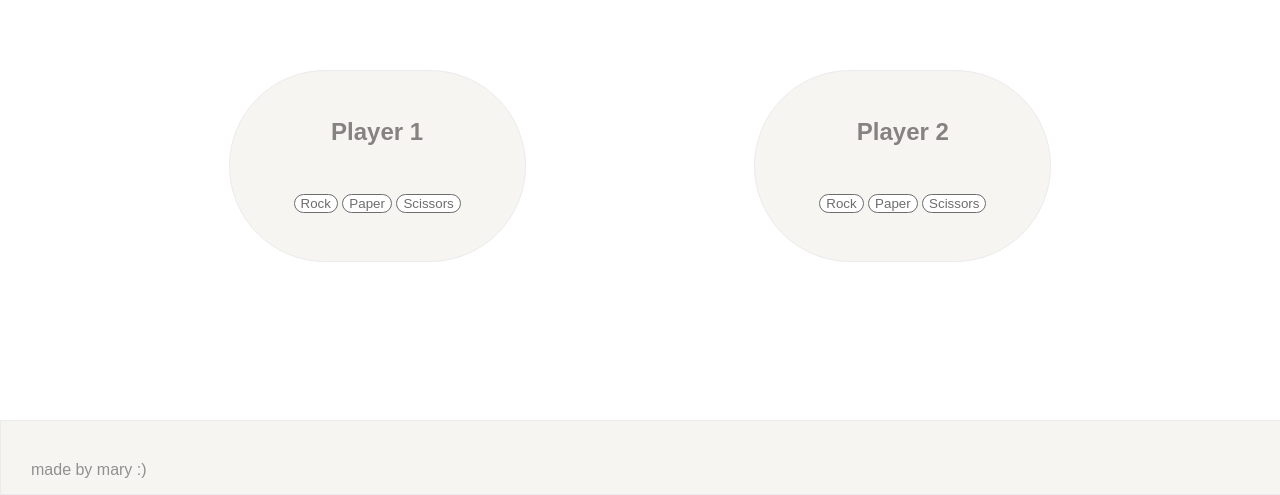
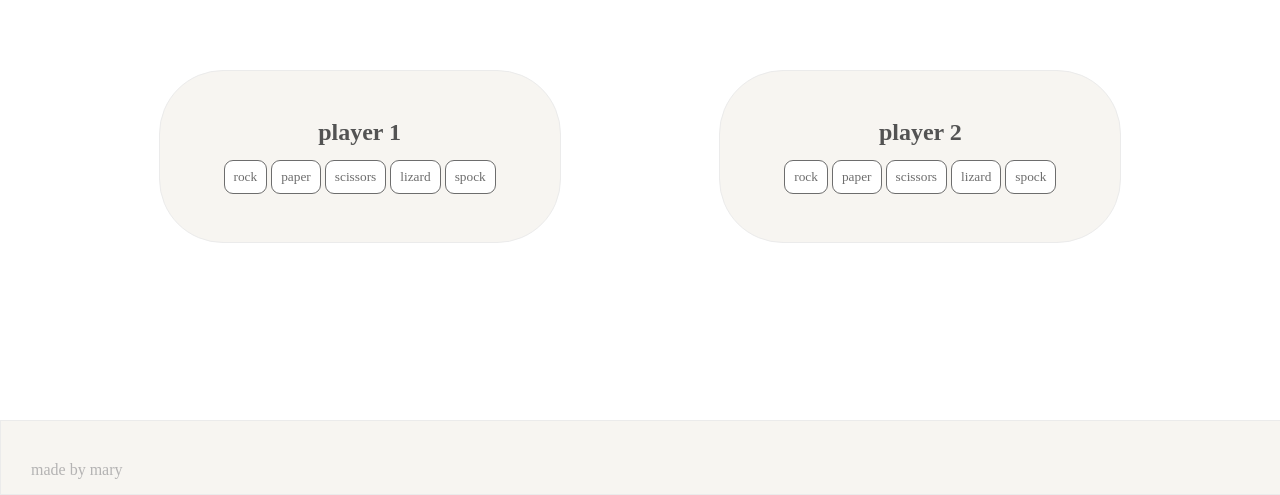
Before and after one commit to mary-toth/roshambo-js, a plain HTML site: page public/index.html in a window 1280 px wide. Shown: the part 305-800 px from the top of the page. Drawn offline with Linux system fonts and the light colour scheme.

Commit message:
more css

```diff
--- a/public/index.html
+++ b/public/index.html
@@ -9,36 +9,38 @@
   </head>
   <body>
     <header>
-      <img><img src=https://pxt.azureedge.net/blob/68f66c3ddc3acfc4c53157abf92eace202d46db2/static/courses/csintro/conditionals/rock-paper-scissors-items.png></img></h1>
+      <img
+      src=https://pxt.azureedge.net/blob/68f66c3ddc3acfc4c53157abf92eace202d46db2/static/courses/csintro/conditionals/rock-paper-scissors-items.png>
     </header>
     <main>
       <section class="player1">
-        <h2>Player 1</h2>
+        <h2>player 1</h2>
         <!-- <fieldset><input type="text" placeholder="Player 1's Name" /></fieldset> -->
-        <button class="rock">Rock</button>
-        <button class="paper">Paper</button>
-        <button class="scissors">Scissors</button>
+        <button class="rock">rock</button>
+        <button class="paper">paper</button>
+        <button class="scissors">scissors</button>
+        <button class="lizard">lizard</button>
+        <button class="spock">spock</button>
       </section>
 
       <section class="player2">
-        <h2>Player 2</h2>
+        <h2>player 2</h2>
         <!-- <fieldset><input type="text" placeholder="Player 2's Name" /></fieldset> -->
-        <button class="rock">Rock</button>
-        <button class="paper">Paper</button>
-        <button class="scissors">Scissors</button>
+
+        <!-- <img src="/images/rock.png" width="50px" />
+        <img src="images/paper.png" width="50px" />
+        <img src="images/scissors.png" width="50px" /> -->
+
+        <button class="rock">rock</button>
+        <button class="paper">paper</button>
+        <button class="scissors">scissors</button>
+        <button class="lizard">lizard</button>
+        <button class="spock">spock</button>
       </section>
-
-
-      <!-- <h3>
-        <p>Winner:</p>
-        <p class="winner"></p>
-      </h3> -->
     </main>
-<footer>
-
-  <p class = "mary">made by mary :)</p>
-
-</footer>
+    <footer>
+      <p class="mary">made by mary</p>
+    </footer>
     <script src="/main.js" charset="utf-8"></script>
   </body>
 </html>
--- a/public/screen.css
+++ b/public/screen.css
@@ -1,5 +1,6 @@
 :root {
   font: 16px / 1 sans-serif;
+  font-family: Josefin Sans;
 }
 
 html {
@@ -29,22 +30,40 @@ section {
   margin-top: 40px;
   text-align: center;
   background-color: rgb(247, 245, 241);
-  border-radius: 7rem;
   border: thin solid rgb(235, 235, 235);
+}
+section.player1 {
+  border-radius: 4rem;
+  padding-top: 3rem;
+}
+section.player2 {
+  border-radius: 4rem;
+}
+h1 {
+  color: rgb(145, 144, 144);
 }
 section h2 {
   margin-top: 1px;
-  margin-bottom: 50px;
-  color: rgb(134, 130, 130);
+  margin-bottom: 1rem;
+  color: rgb(83, 83, 83);
 }
 fieldset {
   border-radius: 1rem;
 }
 button {
   background-color: rgb(255, 255, 255);
-  border-radius: 1rem;
+  border-radius: 9px;
   border: thin solid;
   color: rgb(109, 109, 109);
+  padding-top: 8px;
+  padding-bottom: 8px;
+  padding-left: 9px;
+  padding-right: 9px;
+  font-family: Josefin Sans;
+  cursor: pointer;
+}
+button:hover {
+  color: rgb(156, 156, 156);
 }
 h3 {
   border: thin solid;
@@ -69,6 +88,6 @@ footer {
   padding-top: 40px;
 }
 footer .mary {
-  color: rgb(145, 144, 144);
+  color: rgb(180, 179, 179);
   margin-left: 30px;
 }
```
Also changed, not shown: public/images/paper.png (added), public/images/rock.png (added), public/images/scissors.png (added).
